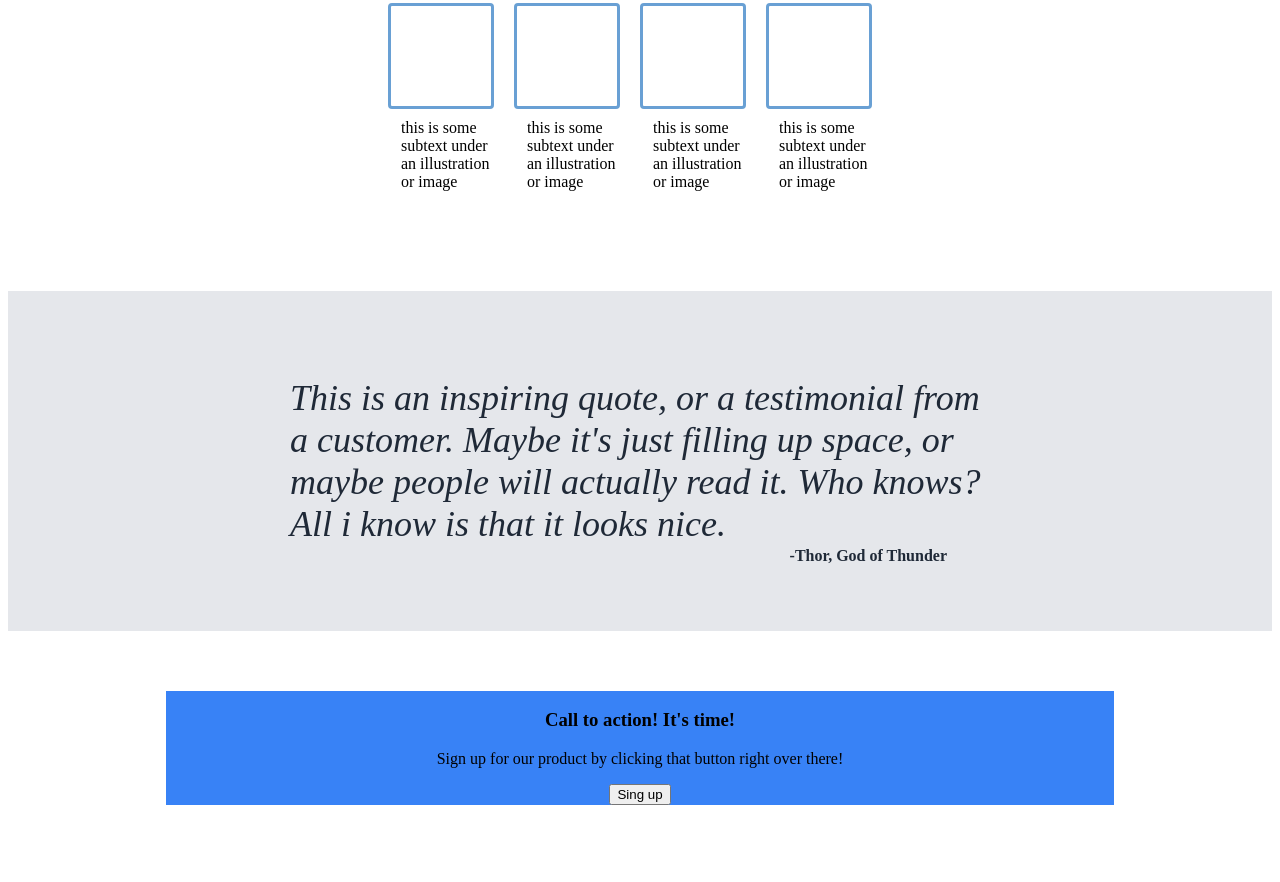
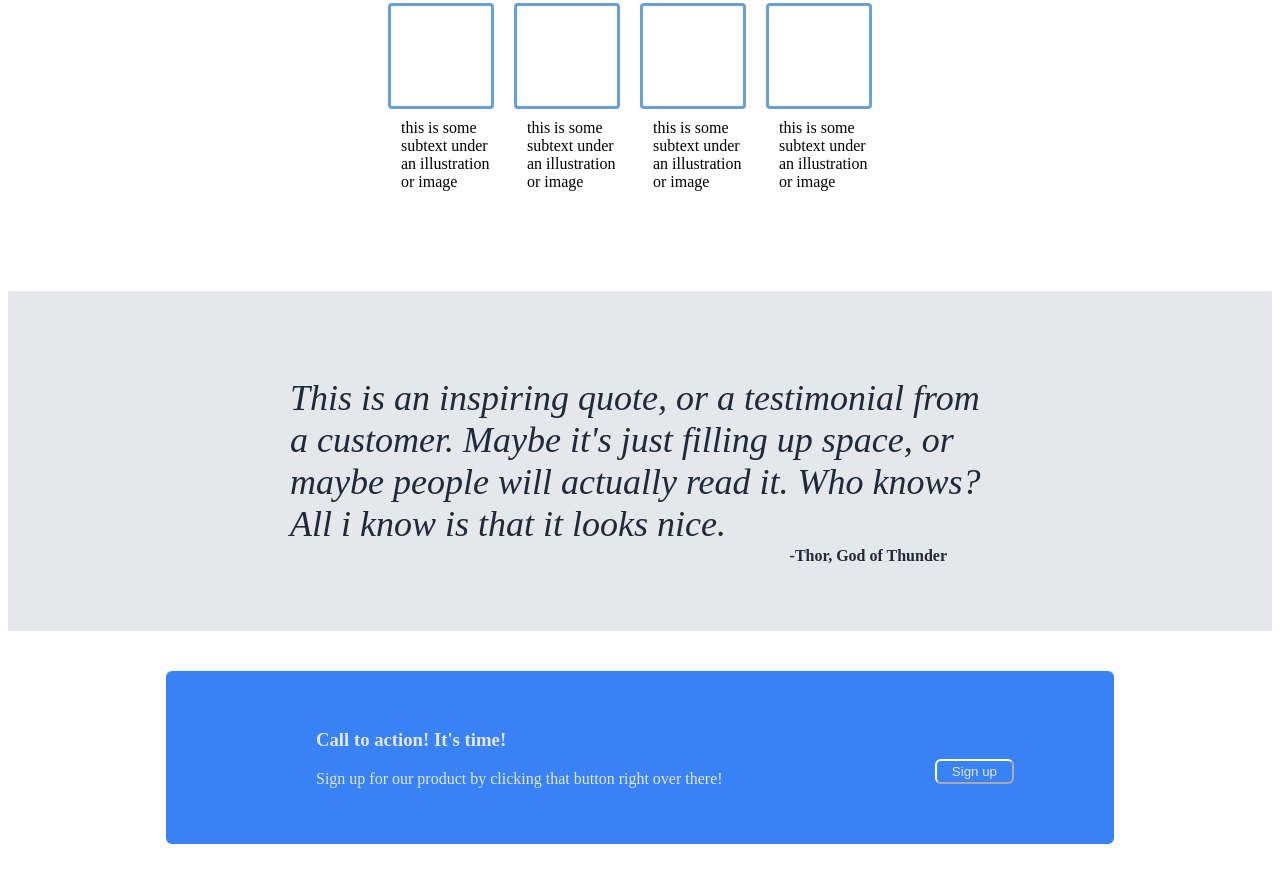
Before and after one commit to FedericoM120/Landing-Page, a plain HTML site: page index.html in a window 1280 px wide. Shown: the part 391-1273 px from the top of the page. Drawn offline with Linux system fonts and the light colour scheme.

Commit message:
Edit index.html and main.css

```diff
--- a/index.html
+++ b/index.html
@@ -78,7 +78,7 @@
                 </p>
             </div>
             <div class="right-side-blue-container">
-                <button>Sing up</button>
+                <button>Sign up</button>
             </div>
         </div>
     </div>
--- a/main.css
+++ b/main.css
@@ -138,9 +138,42 @@ h2 {
 }
 
 .blue-container {
-    margin-top: 60px;
-    margin-bottom: 60px;
+    display: flex;
+    justify-content: space-between;
+    margin-top: 40px;
+    margin-bottom: 40px;
+    padding-top: 40px;
+    padding-bottom: 40px;
     background-color: #3882F6;
     width: 75%;
+    border-radius: 6px;
+}
 
+.left-side-blue-container {
+    padding-left: 150px;
+    color: #E5E7Eb;
 }
+
+.left-side-blue-container h3 {
+    text-align: left;
+}
+
+.right-side-blue-container {
+    display: flex;
+    align-items: center;
+    justify-content: center;
+}
+
+.right-side-blue-container button {
+    margin-top: 29px;
+    margin-right: 100px;
+    border-radius: 6px;
+    padding-left: 15px;
+    padding-right: 15px;
+    padding-top: 3px;
+    padding-bottom: 3px;
+    background-color: transparent;
+    color: #E5E7Eb;
+    border-width: 2px;
+    border-color: white;
+}
```
